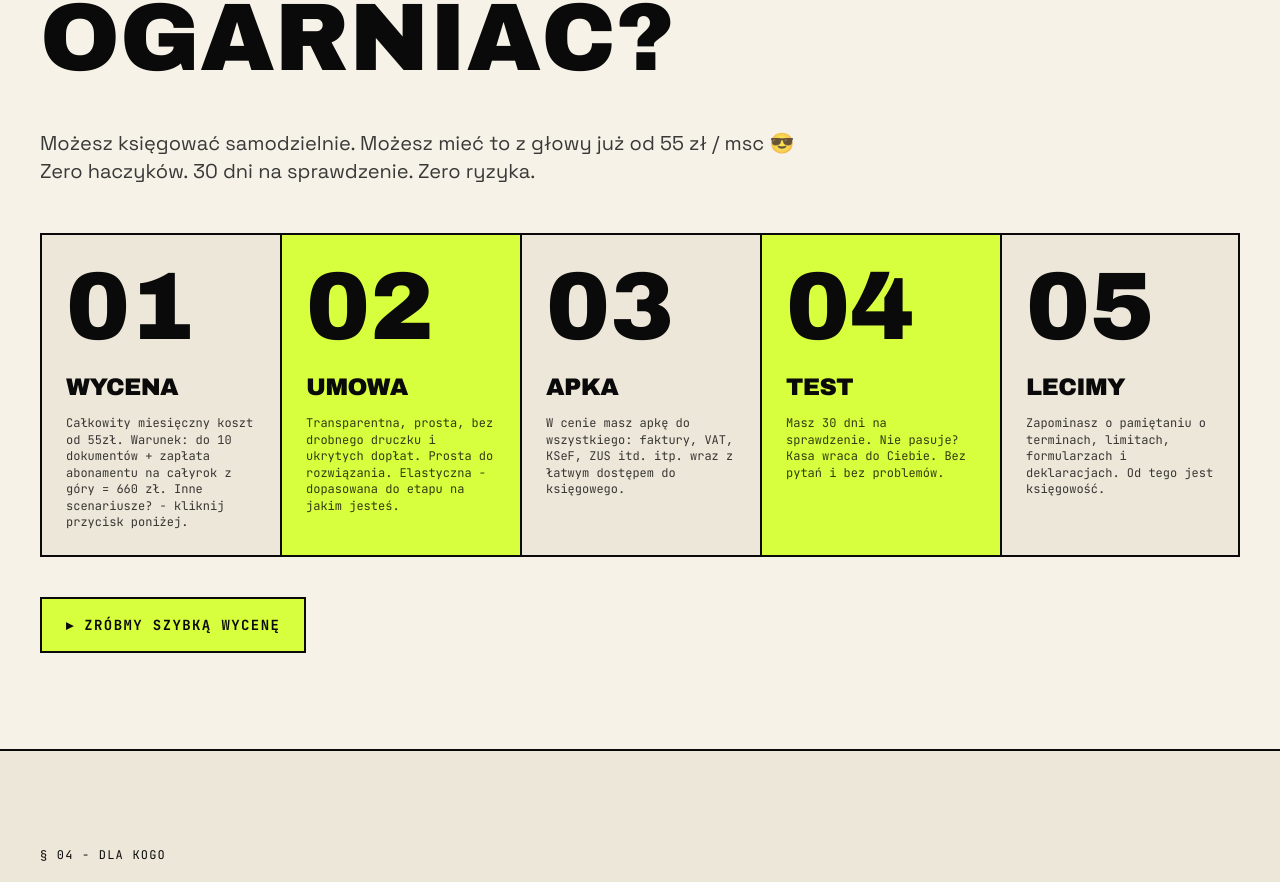
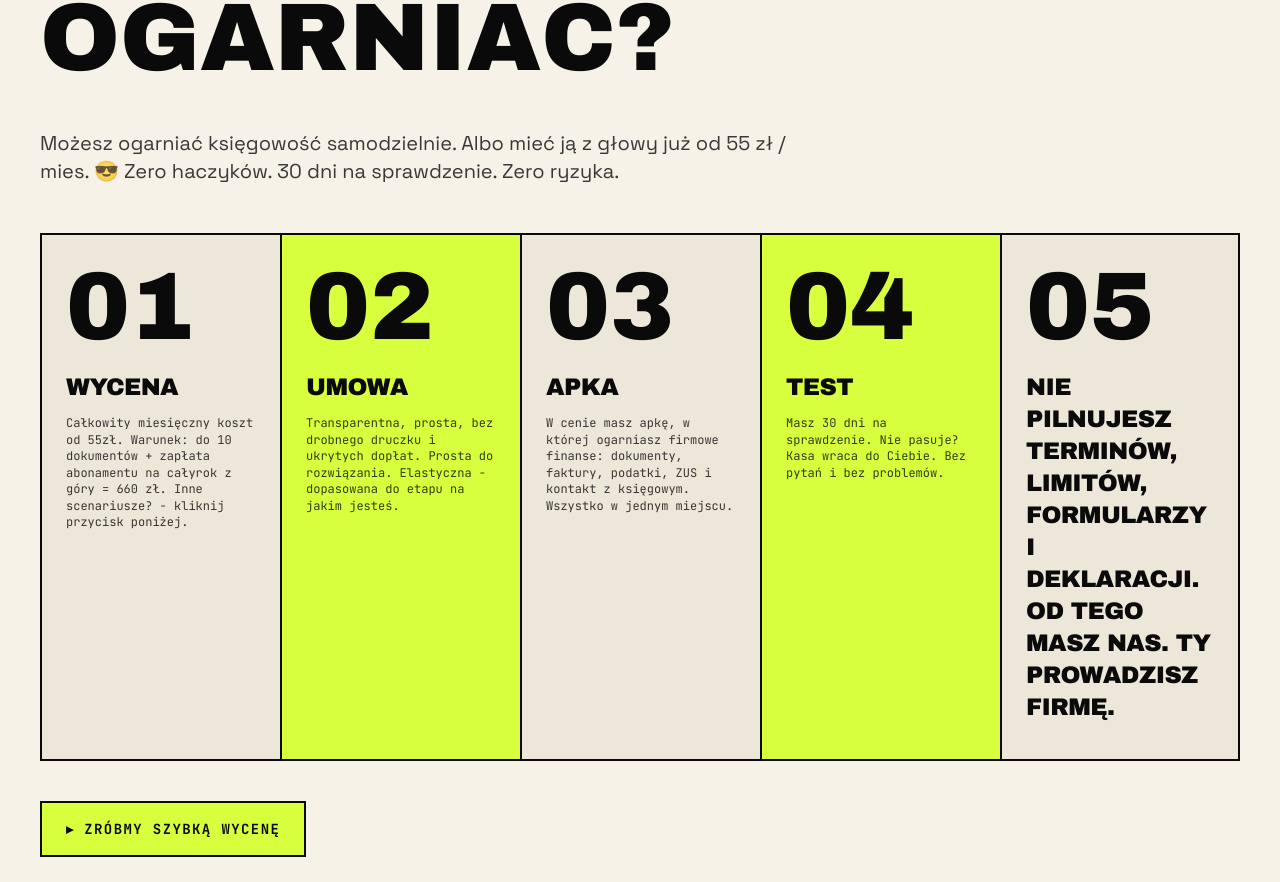
Before and after one commit to FIRMUS-www/firmus-fnr, a React (Vite) app: page / in a window 1280 px wide. Shown: the part 5706-6588 px from the top of the page. Built offline with nearby package versions, Linux system fonts and the light colour scheme.

Commit message:
Update processSteps.ts

```diff
--- a/src/content/processSteps.ts
+++ b/src/content/processSteps.ts
@@ -1,9 +1,9 @@
 export const steps: { n: string; t: string; d: string }[] = [
     { n: "01", t: "Wycena", d: "Całkowity miesięczny koszt od 55zł. Warunek: do 10 dokumentów + zapłata abonamentu na całyrok z góry = 660 zł. Inne scenariusze? - kliknij przycisk poniżej." },
     { n: "02", t: "Umowa", d: "Transparentna, prosta, bez drobnego druczku i ukrytych dopłat. Prosta do rozwiązania. Elastyczna - dopasowana do etapu na jakim jesteś." },
-    { n: "03", t: "Apka", d: "W cenie masz apkę do wszystkiego: faktury, VAT, KSeF, ZUS itd. itp. wraz z łatwym dostępem do księgowego." },
+    { n: "03", t: "Apka", d: "W cenie masz apkę, w której ogarniasz firmowe finanse: dokumenty, faktury, podatki, ZUS i kontakt z księgowym. Wszystko w jednym miejscu." },
     { n: "04", t: "Test", d: "Masz 30 dni na sprawdzenie. Nie pasuje? Kasa wraca do Ciebie. Bez pytań i bez problemów." },
-    { n: "05", t: "Lecimy", d: "Zapominasz o pamiętaniu o terminach, limitach, formularzach i deklaracjach. Od tego jest księgowość." },
+    { n: "05", t: "Nie pilnujesz terminów, limitów, formularzy i deklaracji. Od tego masz nas. Ty prowadzisz firmę." },
   ];
 
 export const processSectionContent = {
@@ -11,7 +11,7 @@ export const processSectionContent = {
   titleLine1: "OK. POLICZONE",
   titleLine2: "KTO MA TO OGARNIAĆ?",
     description:
-    "Możesz księgować samodzielnie. Możesz mieć to z głowy już od 55 zł / msc 😎 Zero haczyków. 30 dni na sprawdzenie. Zero ryzyka.",
+    "Możesz ogarniać księgowość samodzielnie. Albo mieć ją z głowy już od 55 zł / mies. 😎 Zero haczyków. 30 dni na sprawdzenie. Zero ryzyka.",
   cta: {
     label: "▸ ZRÓBMY SZYBKĄ WYCENĘ",
     href: "#kontakt",
```
